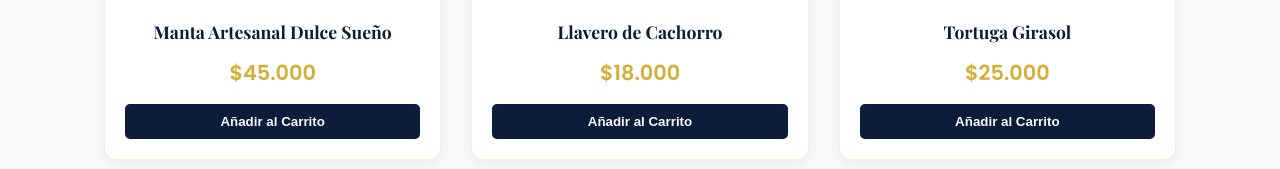
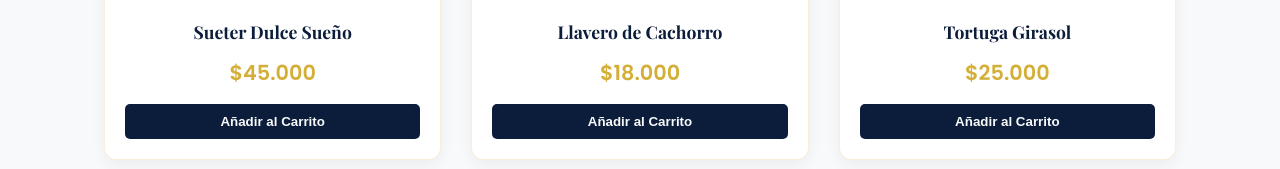
Before and after one commit to cadenajorge334-crypto/Tejidos-de-Ensue-o, a plain HTML site: page index.html in a window 1280 px wide. Shown: the part 1450-1619 px from the top of the page. Drawn offline with nearby package versions, Linux system fonts and the light colour scheme.

```diff
--- a/index.html
+++ b/index.html
@@ -539,7 +539,7 @@
             <div class="tarjeta-producto">
                 <img src="https://i.imgur.com/4gnG6K3.jpeg" alt="Manta Tejida">
                 <div class="info-producto">
-                    <h3>Manta Artesanal Dulce Sueño</h3>
+                    <h3>Sueter Dulce Sueño</h3>
                     <p class="precio">$45.000</p>
                     <button class="btn-comprar" onclick="agregarAlCarrito('Manta Artesanal Dulce Sueño', 45000)">Añadir al Carrito</button>
                 </div>
```
